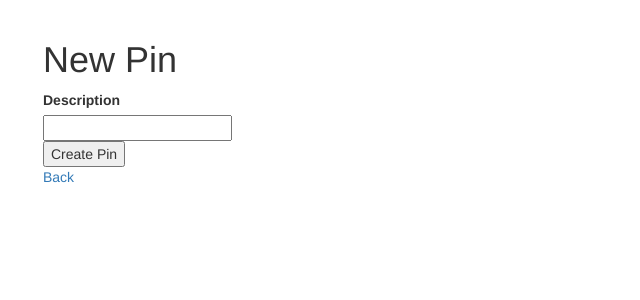
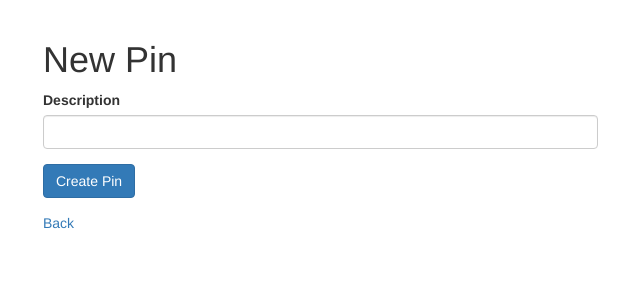
Before and after one commit to maguirpa/Fetch, a Rails app: page /pins/new in a window 1280 px wide. Shown: the part 52-352 px from the top of the page, without its empty margins (27-667 px from the left). Run offline with Rails 7, Linux system fonts and the light colour scheme; style sheets or scripts are compiled from the project's sources; some libraries are stand-ins or nearby versions.

Commit message:
Various Pins changes

```diff
--- a/app/controllers/pins_controller.rb
+++ b/app/controllers/pins_controller.rb
@@ -1,20 +1,15 @@
 class PinsController < ApplicationController
   before_action :set_pin, only: [:show, :edit, :update, :destroy]
 
-  respond_to :html
-
   def index
     @pins = Pin.all
-    respond_with(@pins)
   end
 
   def show
-    respond_with(@pin)
   end
 
   def new
     @pin = Pin.new
-    respond_with(@pin)
   end
 
   def edit
@@ -22,25 +17,33 @@ class PinsController < ApplicationController
 
   def create
     @pin = Pin.new(pin_params)
-    @pin.save
-    respond_with(@pin)
+    if @pin.save
+      redirect_to @pin, notice: 'Pin was successfully created.'
+    else
+      render action: 'new'
+    end
   end
 
   def update
-    @pin.update(pin_params)
-    respond_with(@pin)
+    if @pin.update(pin_params)
+      redirect_to @pin, notice: 'Pin was successfully updated.'
+    else
+      render action: 'edit'
+    end
   end
 
   def destroy
     @pin.destroy
-    respond_with(@pin)
+    redirect_to pins_url
   end
 
   private
+    # Use callbacks to share common setup or constraints between actions.
     def set_pin
       @pin = Pin.find(params[:id])
     end
 
+    # Never trust parameters from the scary internet, only allow the white list through.
     def pin_params
       params.require(:pin).permit(:description)
     end
--- a/app/views/pins/_form.html.erb
+++ b/app/views/pins/_form.html.erb
@@ -10,12 +10,15 @@
       </ul>
     </div>
   <% end %>
-
-  <div class="field">
-    <%= f.label :description %><br>
-    <%= f.text_field :description %>
-  </div>
-  <div class="actions">
-    <%= f.submit %>
+  <div class="row">
+    <div class="col-xs-6">
+      <div class="form-group">
+        <%= f.label :description %><br>
+        <%= f.text_field :description, class: "form-control" %>
+      </div>
+      <div class="form-group">
+        <%= f.submit class: "btn btn-primary"%>
+      </div>
+    </div>
   </div>
 <% end %>
```
Also changed, not shown: app/views/pins/index.json.jbuilder (deleted), app/views/pins/show.json.jbuilder (deleted), db/development.sqlite3.
